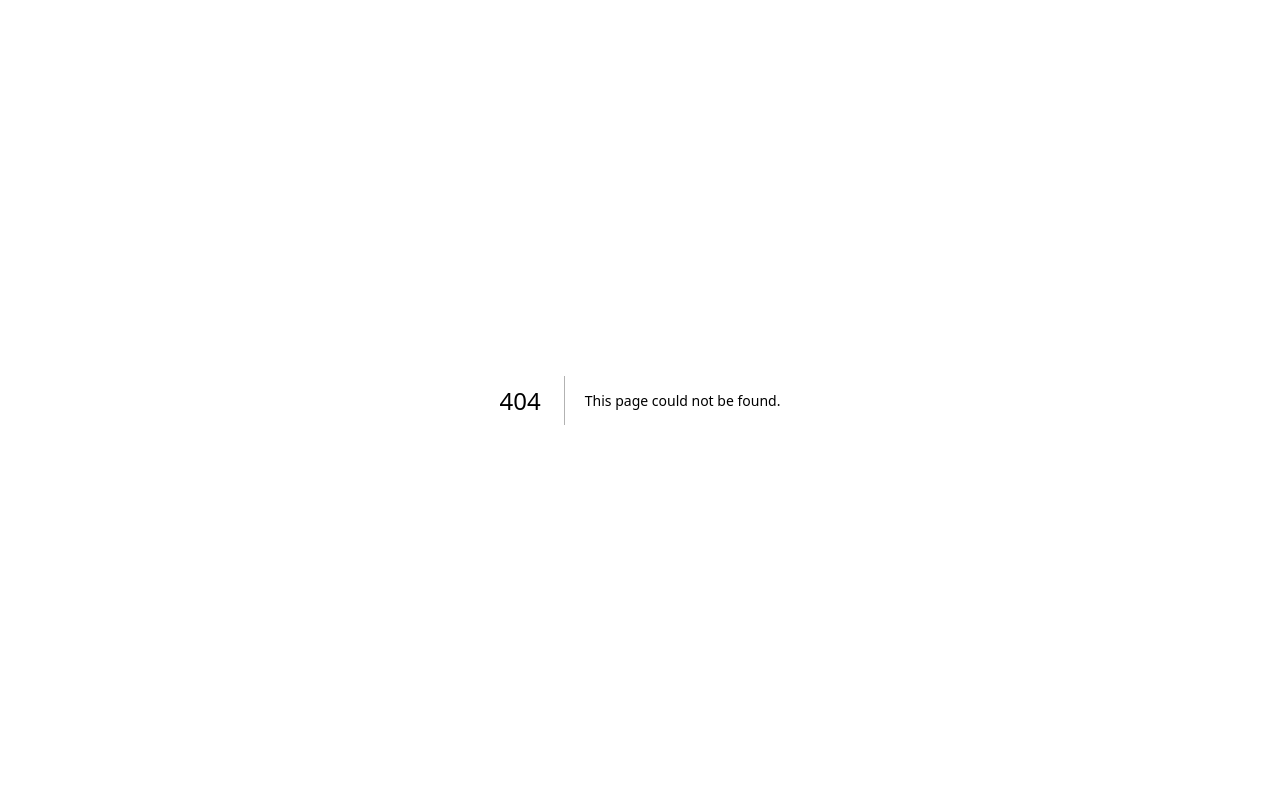
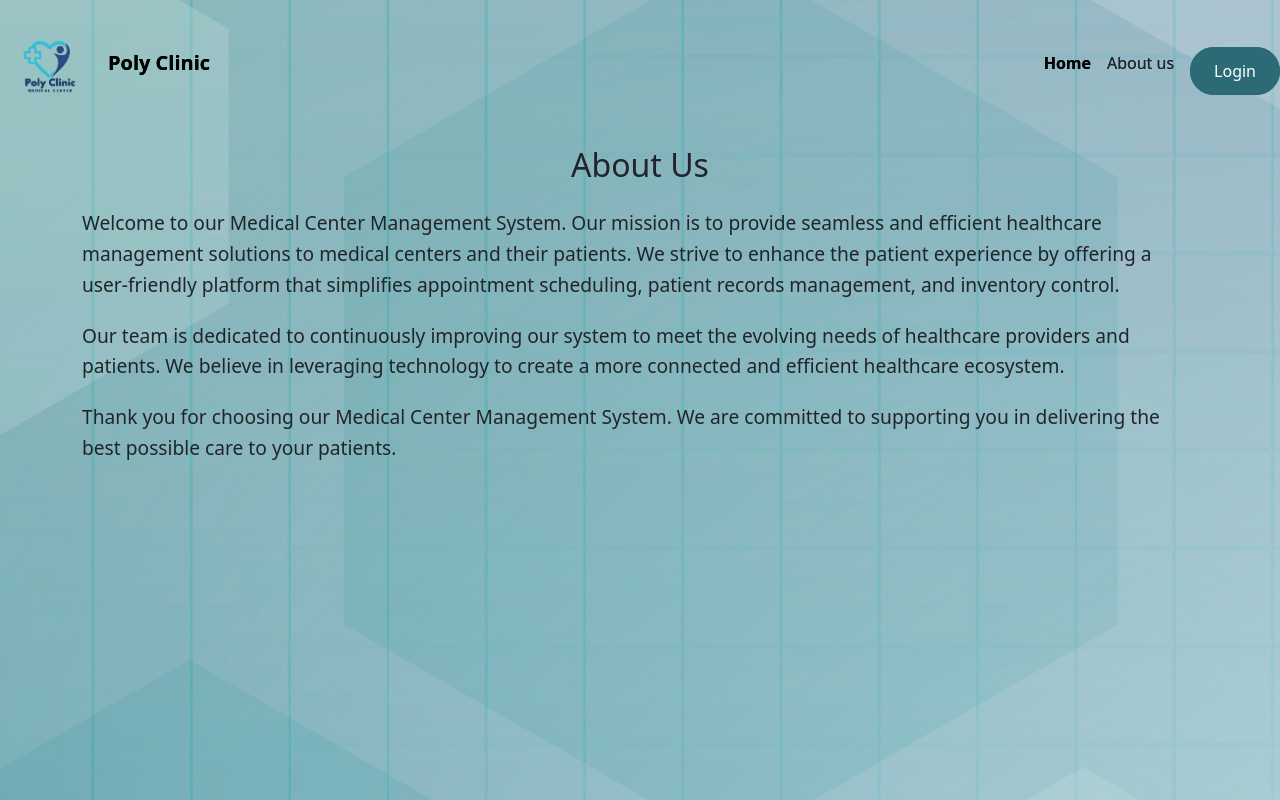
Before and after one commit to TharuHiru/Medical_Center_Management_System, a Next.js app in the folder frontend/: page /AboutUs in a window 1280 px wide. Before the commit this address had no page. Built offline with nearby package versions, Linux system fonts and the light colour scheme.

Commit message:
temporary patient added and some other minor changes

```diff
--- /dev/null
+++ b/frontend/src/Styles/aboutUs.css
@@ -0,0 +1,9 @@
+.aboutUsContainer {
+    margin-top: 50px;
+  }
+
+  .aboutUsText {
+    font-size: 1.2rem;
+    line-height: 1.6;
+    margin-bottom: 20px;
+  }
--- /dev/null
+++ b/frontend/src/app/AboutUs/page.js
@@ -0,0 +1,82 @@
+"use client";
+
+import React from 'react';
+import Link from 'next/link';
+import Image from 'next/image';
+import BackNavbar from '../../components/backNavBar'; // Import the Navbar component
+import '../../Styles/aboutUs.css'; // Import your CSS styles
+
+const AboutUs = () => {
+  return (
+    <div>
+      {/* Navbar */}
+      <nav className="navbar navbar-expand-lg welcomeNavBar fixed-top" style={{ zIndex: 1000 }}>
+        <Link href="/" className="navbar-brand d-flex align-items-center">
+          <Image src="/Logo.png" alt="Poly Clinic" width={100} height={100} className="me-2" />
+          <span className="fw-bold">Poly Clinic</span>
+        </Link>
+        <button className="navbar-toggler" type="button" data-bs-toggle="collapse" data-bs-target="#navbarNav">
+          <span className="navbar-toggler-icon"></span>
+        </button>
+        <div className="collapse navbar-collapse justify-content-end" id="navbarNav">
+          <ul className="navbar-nav">
+            <li className="nav-item">
+              <Link href="/" className="nav-link active fw-bold">Home</Link>
+            </li>
+            <li className="nav-item">
+              <Link href="/AboutUs" className="nav-link text-dark">About us</Link>
+            </li>
+          </ul>
+          <button className="btn btn-primary ms-2 rounded-pill px-4 loginBtn" onClick={() => router.push('/whoAreYou')}>
+            Login
+          </button>
+        </div>
+      </nav>
+      <div>
+      <section className="container aboutUsContainer">
+        <div className="col-md-12">
+        <br />
+        <br />
+        <br />
+        <br />
+          <h2 className="text-center mb-4">About Us</h2>
+          <p className="aboutUsText">
+            Welcome to our Medical Center Management System. Our mission is to provide seamless and efficient healthcare management solutions to medical centers and their patients. We strive to enhance the patient experience by offering a user-friendly platform that simplifies appointment scheduling, patient records management, and inventory control.
+          </p>
+          <p className="aboutUsText">
+            Our team is dedicated to continuously improving our system to meet the evolving needs of healthcare providers and patients. We believe in leveraging technology to create a more connected and efficient healthcare ecosystem.
+          </p>
+          <p className="aboutUsText">
+            Thank you for choosing our Medical Center Management System. We are committed to supporting you in delivering the best possible care to your patients.
+          </p>
+        </div>
+      </section>
+    </div>
+    {/* Navbar */}
+    <nav className="navbar navbar-expand-lg welcomeNavBar fixed-top" style={{ zIndex: 1000 }}>
+        <Link href="/" className="navbar-brand d-flex align-items-center">
+          <Image src="/Logo.png" alt="Poly Clinic" width={100} height={100} className="me-2" />
+          <span className="fw-bold">Poly Clinic</span>
+        </Link>
+        <button className="navbar-toggler" type="button" data-bs-toggle="collapse" data-bs-target="#navbarNav">
+          <span className="navbar-toggler-icon"></span>
+        </button>
+        <div className="collapse navbar-collapse justify-content-end" id="navbarNav">
+          <ul className="navbar-nav">
+            <li className="nav-item">
+              <Link href="/" className="nav-link active fw-bold">Home</Link>
+            </li>
+            <li className="nav-item">
+              <Link href="/AboutUs" className="nav-link text-dark">About us</Link>
+            </li>
+          </ul>
+          <button className="btn btn-primary ms-2 rounded-pill px-4 loginBtn" onClick={() => router.push('/whoAreYou')}>
+            Login
+          </button>
+        </div>
+      </nav>
+    </div>
+  );
+};
+
+export default AboutUs;
--- a/frontend/src/app/CreatePatientAccount/page.js
+++ b/frontend/src/app/CreatePatientAccount/page.js
@@ -12,7 +12,7 @@ const CreatePatient = () => {
   const handleSubmit = (e) => {
     e.preventDefault();
     // Navigate to the code form page
-    router.push('/codeForm'); // Change this to your desired page
+    router.push('/codeForm');
   };
 
   return (
--- a/frontend/src/app/Page1/page.js
+++ b/frontend/src/app/Page1/page.js
@@ -11,7 +11,7 @@ function Page1() {
 
     // Function to handle Yes button click
     const handleYesClick = () => {
-       router.push('/yes'); // Navigate to the "/yes" route
+       router.push('/PatientLogin'); // Navigate to the "/yes" route
     };
 
     // Function to handle No button click
--- a/frontend/src/app/welcomePage/page.js
+++ b/frontend/src/app/welcomePage/page.js
@@ -43,7 +43,7 @@ function WelcomePage() {
               <Link href="/" className="nav-link active fw-bold">Home</Link>
             </li>
             <li className="nav-item">
-              <Link href="/" className="nav-link text-dark">About us</Link>
+              <Link href="/AboutUs" className="nav-link text-dark">About us</Link>
             </li>
           </ul>
           <button className="btn btn-primary ms-2 rounded-pill px-4 loginBtn" onClick={() => router.push('/whoAreYou')}>
```
Also changed, not shown: frontend/src/Services/authService.js (+11 -0 lines), frontend/src/app/TemporyLogin/page.js (+61 -24 lines), 1 other file (tests, documents, lock files or other folders).
